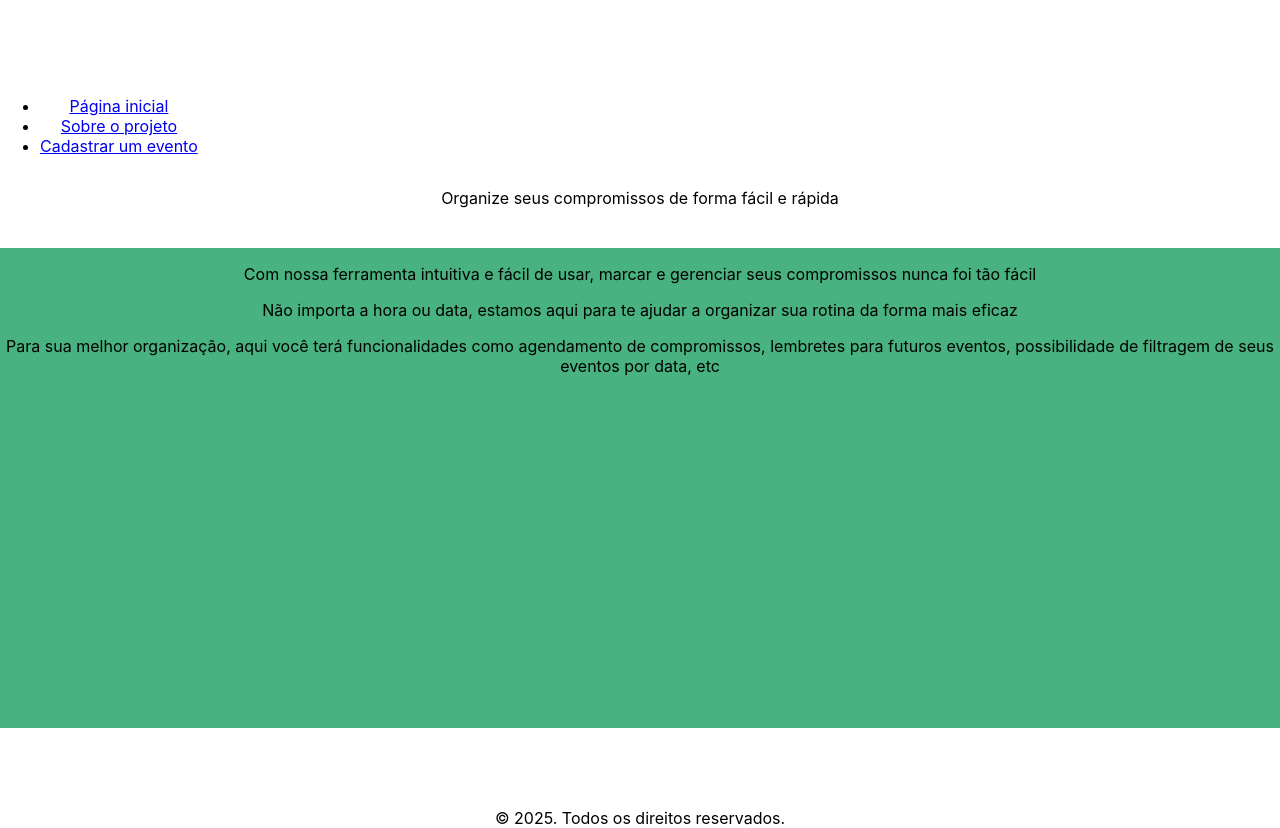
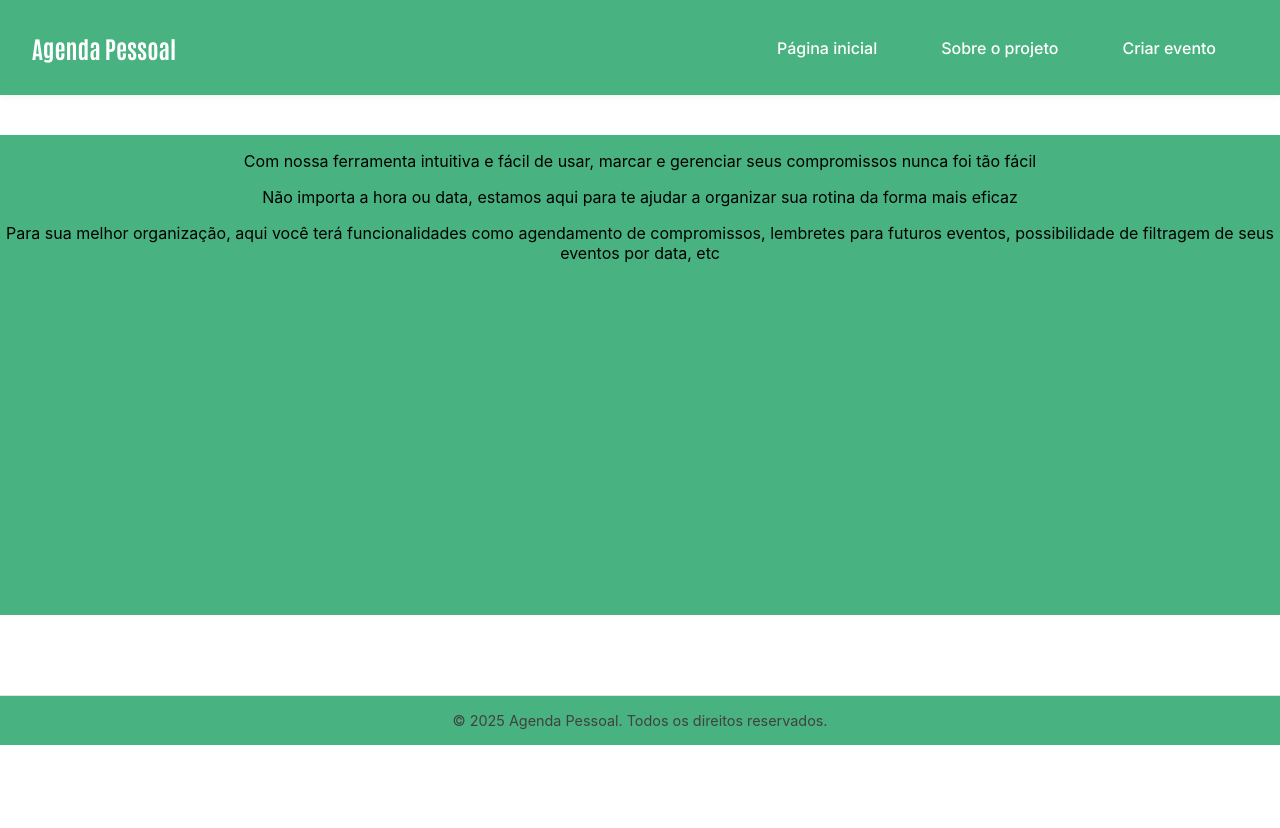
Before and after one commit to raulgelsleichter/Trabalho-Projeto-Aplicado, a React (Create React App) app in the folder agenda_compromissos/: page /sobre in a window 1280 px wide. After the commit the page ends 800 px from the top, so only its background shows below. Built offline with nearby package versions, Linux system fonts and the light colour scheme; the HTML template or start-up script is replaced by a standard one.

Commit message:
novos estilos

```diff
--- /dev/null
+++ b/agenda_compromissos/src/componentes/Footer/Footer.css
@@ -0,0 +1,9 @@
+.footer {
+    background-color: #48B281;
+    padding: 1rem 2rem;
+    text-align: center;
+    color: #414141;
+    font-size: 0.9rem;
+    border-top: 1px solid #e2e2e2;
+    margin-top: 2rem;
+  }
--- a/agenda_compromissos/src/componentes/Footer/Footer.js
+++ b/agenda_compromissos/src/componentes/Footer/Footer.js
@@ -1,11 +1,11 @@
+import "./Footer.css";
+
 function Footer() {
     return (
-        <div>
-            <footer>
-                &copy; 2025. Todos os direitos reservados.
-            </footer>
-        </div>
-    )
-}
+      <footer className="footer">
+        &copy; {new Date().getFullYear()} Agenda Pessoal. Todos os direitos reservados.
+      </footer>
+    );
+  }
 
-export default Footer;
+  export default Footer;
--- a/agenda_compromissos/src/componentes/Header/Header.css
+++ b/agenda_compromissos/src/componentes/Header/Header.css
@@ -1,23 +1,33 @@
-header{
-    width: 100vw;
-    height: 15vh;
-    display: flex;
-    position: fixed;
-    top: 0;
-    left: 0;
-    justify-content: space-around;
-    align-items: center;
-    background-color: #48B281;
+@import url('https://fonts.googleapis.com/css2?family=Antonio:wght@100..700&display=swap');
+@import url('https://fonts.googleapis.com/css2?family=Antonio:wght@100..700&family=Inter:ital,opsz,wght@0,14..32,100..900;1,14..32,100..900&display=swap');
+
+.header {
+  background-color: #48B281;
+  padding: 1rem 2rem;
+  box-shadow: 0 2px 8px rgba(0, 0, 0, 0.05);
+  display: flex;
+  justify-content: space-between;
+  align-items: center;
+  position: sticky;
+  top: 0;
+  z-index: 10;
 }
 
-#Titulo{
-    width: 30%;
-    color: #FFF;
-    font-family: "Antonio";
+.header a {
+  text-decoration: none;
+  color: #fff;
+  margin: 0 1rem;
+  font-weight: 500;
+  transition: color 0.3s;
+  font-family: "Inter";
 }
 
-#menu{
-    width: 40%;
-    display: flex;
-    justify-content: space-between;
+.header a:hover {
+  color: #404040;
 }
+
+.header h1 {
+  font-size: 1.5rem;
+  color: #fff;
+  font-family: "Antonio";
+}
--- a/agenda_compromissos/src/componentes/Header/Header.js
+++ b/agenda_compromissos/src/componentes/Header/Header.js
@@ -3,24 +3,15 @@ import { Link } from 'react-router-dom';
 
 function Header() {
     return (
-        <div>
-            <h1 id="Titulo"> Agenda pessoal</h1>
-            <nav id="menu">
-                <ul>
-                    <li>
-                        <Link to="/home"> Página inicial</Link>
-                    </li>
-                    <li>
-                        <Link to="/sobre">Sobre o projeto</Link>
-                    </li>
-                    <li>
-                        <Link to="./criarevento">Cadastrar um evento</Link>
-                    </li>
-                </ul>
-            </nav>
-            <p> Organize seus compromissos de forma fácil e rápida</p>
-        </div>
-    )
-}
+      <header className="header">
+        <h1>Agenda Pessoal</h1>
+        <nav>
+          <a><Link to="/home"> Página inicial</Link></a>
+          <a><Link to="/sobre">Sobre o projeto</Link></a>
+          <a><Link to="./criarevento">Criar evento</Link></a>
+        </nav>
+      </header>
+    );
+  }
 
-export default Header;
+  export default Header;
```
